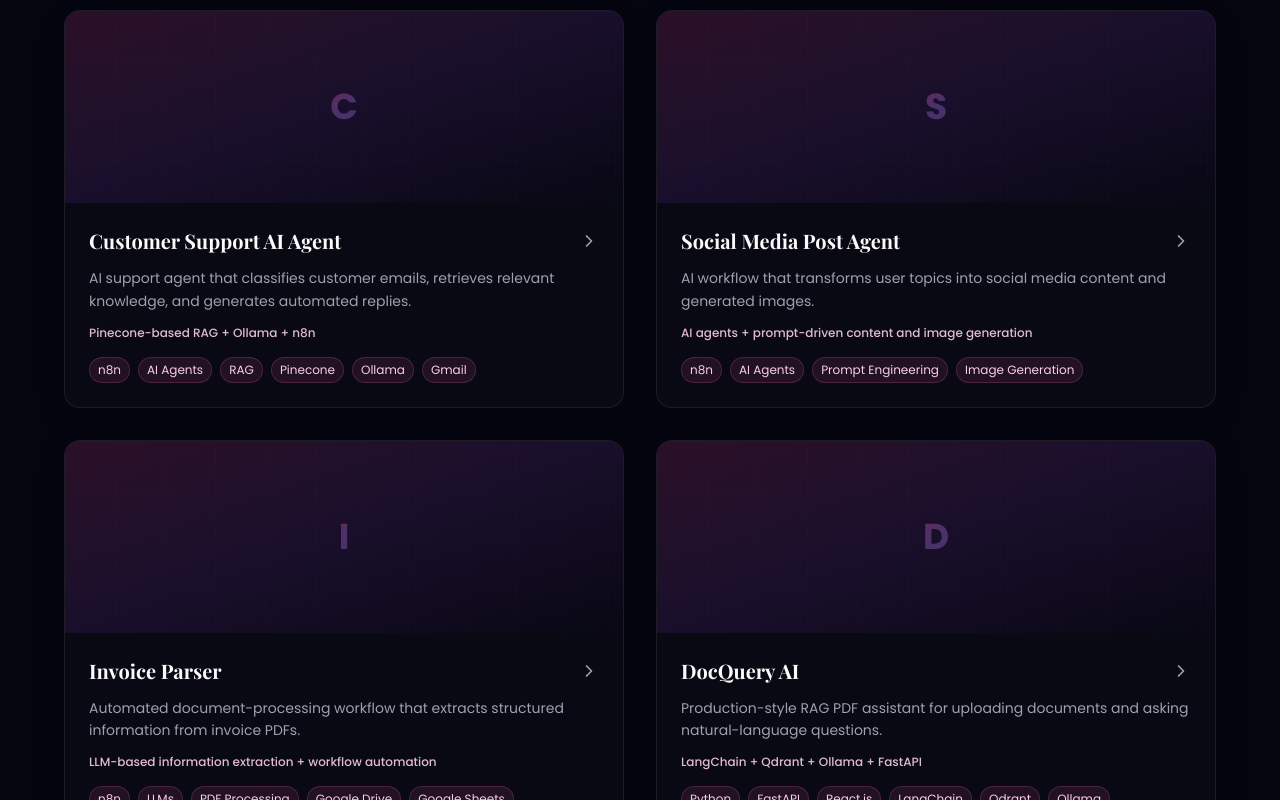
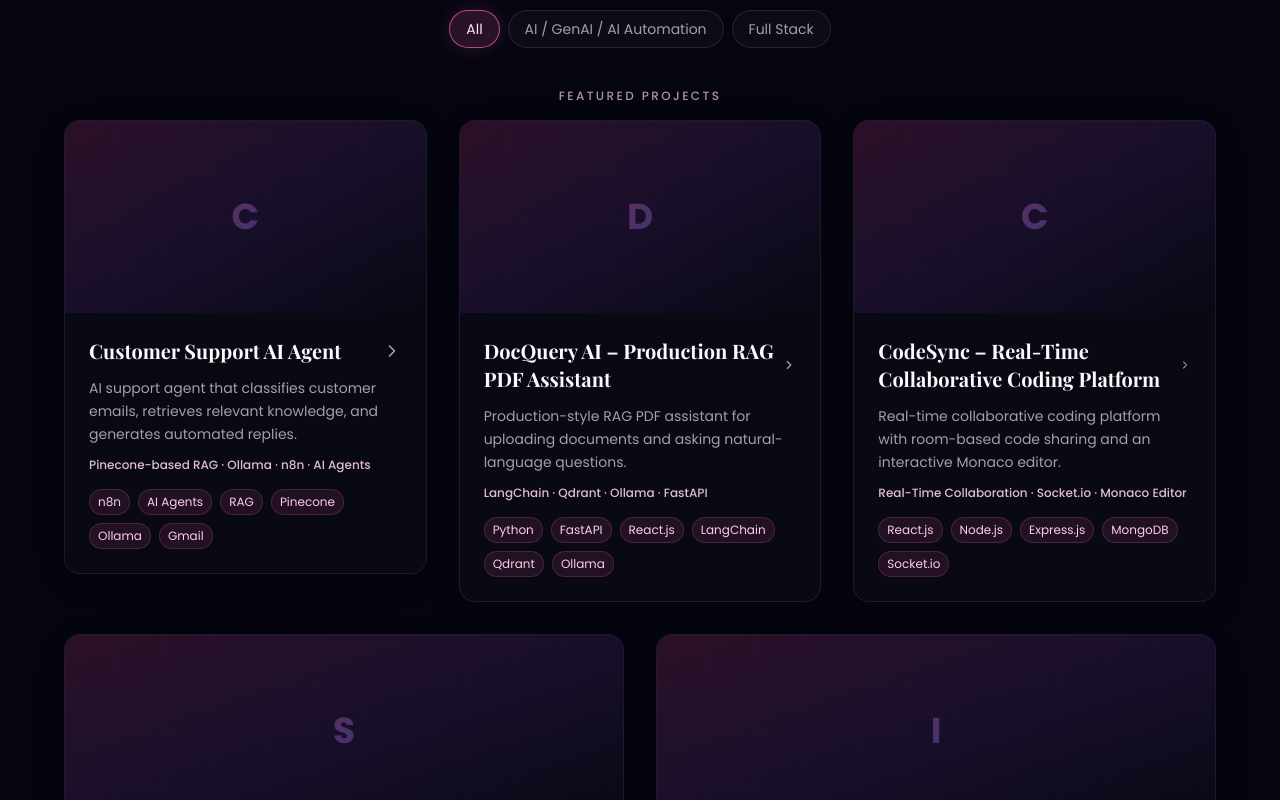
Before and after one commit to Sakshi-maulekhi/dev-portfolio-website, a Next.js app: page / in a window 1280 px wide. Shown: the part 3040-3840 px from the top of the page. Built offline with nearby package versions, Linux system fonts and the light colour scheme.

Commit message:
feat: enhance project list with filtering and categorization

```diff
--- a/components/projects.tsx
+++ b/components/projects.tsx
@@ -3,54 +3,106 @@
 import { motion, useInView } from "framer-motion"
 import { useRef, useState } from "react"
 import { ExternalLink, Github, ChevronRight } from "lucide-react"
-import { Button } from "@/components/ui/button"
+type ProjectCategory = "AI / GenAI / AI Automation" | "Full Stack"
 
-const projects = [
+type Project = {
+  title: string
+  description: string
+  highlight: string
+  tech: string[]
+  github: string
+  demo?: string
+  category: ProjectCategory
+  featured?: boolean
+}
+
+const projects: Project[] = [
   {
     title: "Customer Support AI Agent",
     description: "AI support agent that classifies customer emails, retrieves relevant knowledge, and generates automated replies.",
-    highlight: "Pinecone-based RAG + Ollama + n8n",
+    highlight: "Pinecone-based RAG · Ollama · n8n · AI Agents",
     tech: ["n8n", "AI Agents", "RAG", "Pinecone", "Ollama", "Gmail"],
     github: "https://github.com/Sakshi-maulekhi/ai-automation-workflows",
-    demo: "https://github.com/Sakshi-maulekhi/ai-automation-workflows",
+    category: "AI / GenAI / AI Automation",
+    featured: true,
   },
   {
     title: "Social Media Post Agent",
     description: "AI workflow that transforms user topics into social media content and generated images.",
-    highlight: "AI agents + prompt-driven content and image generation",
+    highlight: "AI Agents · Prompt Engineering · Image Generation · n8n",
     tech: ["n8n", "AI Agents", "Prompt Engineering", "Image Generation"],
     github: "https://github.com/Sakshi-maulekhi/ai-automation-workflows",
-    demo: "https://github.com/Sakshi-maulekhi/ai-automation-workflows",
+    category: "AI / GenAI / AI Automation",
   },
   {
     title: "Invoice Parser",
     description: "Automated document-processing workflow that extracts structured information from invoice PDFs.",
-    highlight: "LLM-based information extraction + workflow automation",
+    highlight: "LLM Information Extraction · PDF Processing · Google Sheets",
     tech: ["n8n", "LLMs", "PDF Processing", "Google Drive", "Google Sheets"],
     github: "https://github.com/Sakshi-maulekhi/ai-automation-workflows",
-    demo: "https://github.com/Sakshi-maulekhi/ai-automation-workflows",
+    category: "AI / GenAI / AI Automation",
   },
   {
-    title: "DocQuery AI",
+    title: "RAG Chatbot",
+    description: "Document-grounded chatbot that retrieves relevant information from a knowledge base to answer user queries.",
+    highlight: "RAG · Embeddings · Vector Search · Ollama",
+    tech: ["n8n", "RAG", "Ollama", "Vector Database", "Embeddings"],
+    github: "https://github.com/Sakshi-maulekhi/ai-automation-workflows",
+    category: "AI / GenAI / AI Automation",
+  },
+  {
+    title: "DocQuery AI – Production RAG PDF Assistant",
     description: "Production-style RAG PDF assistant for uploading documents and asking natural-language questions.",
-    highlight: "LangChain + Qdrant + Ollama + FastAPI",
+    highlight: "LangChain · Qdrant · Ollama · FastAPI",
     tech: ["Python", "FastAPI", "React.js", "LangChain", "Qdrant", "Ollama"],
     github: "https://github.com/Sakshi-maulekhi/DocQuery-AI",
-    demo: "https://github.com/Sakshi-maulekhi/DocQuery-AI",
+    category: "AI / GenAI / AI Automation",
+    featured: true,
   },
   {
-    title: "CodeSync",
+    title: "CodeSync – Real-Time Collaborative Coding Platform",
     description: "Real-time collaborative coding platform with room-based code sharing and an interactive Monaco editor.",
-    highlight: "End-to-end full-stack application + real-time collaboration",
+    highlight: "Real-Time Collaboration · Socket.io · Monaco Editor",
     tech: ["React.js", "Node.js", "Express.js", "MongoDB", "Socket.io"],
     github: "https://github.com/Sakshi-maulekhi/CodeSync-Live",
     demo: "https://code-sync-live-jrnx.vercel.app/",
+    category: "Full Stack",
+    featured: true,
+  },
+  {
+    title: "PropertyHub – Full-Stack Real Estate Platform",
+    description: "Full-stack real estate platform with authentication, property search, saved properties, and real-time communication.",
+    highlight: "REST APIs · Authentication · Real-Time Chat · MongoDB",
+    tech: ["React.js", "Tailwind CSS", "Node.js", "Express.js", "MongoDB", "Prisma", "Socket.IO"],
+    github: "https://github.com/Sakshi-maulekhi/Real-Estate",
+    demo: "https://real-estate-neon-psi.vercel.app/",
+    category: "Full Stack",
+  },
+  {
+    title: "JobPortal – AI-Powered Microservices Recruitment Platform",
+    description: "Microservices-based recruitment platform with authentication, event-driven communication, and AI-powered recruitment features.",
+    highlight: "Microservices · Apache Kafka · Redis · AI-Powered Recruitment",
+    tech: ["Node.js", "Express.js", "TypeScript", "PostgreSQL", "Redis", "Apache Kafka", "Docker"],
+    github: "https://github.com/Sakshi-maulekhi/AI-powered-job-portal-with-microservices",
+    category: "Full Stack",
   },
 ]
+
+const filters = ["All", "AI / GenAI / AI Automation", "Full Stack"] as const
+
+type Filter = (typeof filters)[number]
 
 export function Projects() {
   const ref = useRef(null)
   const isInView = useInView(ref, { once: true, margin: "-100px" })
+  const [activeFilter, setActiveFilter] = useState<Filter>("All")
+
+  const filteredProjects = activeFilter === "All"
+    ? projects
+    : projects.filter((project) => project.category === activeFilter)
+
+  const featuredProjects = filteredProjects.filter((project) => project.featured)
+  const remainingProjects = filteredProjects.filter((project) => !project.featured)
 
   return (
     <section id="projects" className="py-24 relative">
@@ -81,22 +133,55 @@ export function Projects() {
             </motion.h2>
           </div>
 
+          {/* Project Filters */}
+          <div className="flex flex-wrap justify-center gap-2 mb-10" role="tablist" aria-label="Project categories">
+            {filters.map((filter) => (
+              <button
+                key={filter}
+                type="button"
+                role="tab"
+                aria-selected={activeFilter === filter}
+                onClick={() => setActiveFilter(filter)}
+                className={`rounded-full border px-4 py-2 text-sm transition-all ${
+                  activeFilter === filter
+                    ? "border-pink-400/70 bg-pink-400/15 text-pink-100 shadow-[0_0_20px_rgba(255,111,181,0.16)]"
+                    : "border-white/10 bg-white/[0.03] text-muted-foreground hover:border-pink-400/40 hover:text-foreground"
+                }`}
+              >
+                {filter}
+              </button>
+            ))}
+          </div>
+
+          {/* Featured Projects */}
+          {featuredProjects.length > 0 && (
+            <div className="mb-8">
+              <p className="mb-4 text-center text-xs font-medium uppercase tracking-[0.2em] text-pink-200/70">Featured projects</p>
+              <div className="grid md:grid-cols-3 gap-8 max-w-6xl mx-auto">
+                {featuredProjects.map((project, index) => (
+                  <ProjectCard key={project.title} project={project} index={index} isInView={isInView} featured />
+                ))}
+              </div>
+            </div>
+          )}
+
           {/* Projects Grid */}
-          <div className="grid md:grid-cols-2 gap-8 max-w-6xl mx-auto">
-            {projects.map((project, index) => (
+          <motion.div layout className="grid md:grid-cols-2 gap-8 max-w-6xl mx-auto">
+            {remainingProjects.map((project, index) => (
               <ProjectCard key={project.title} project={project} index={index} isInView={isInView} />
             ))}
-          </div>
+          </motion.div>
         </motion.div>
       </div>
     </section>
   )
 }
 
-function ProjectCard({ project, index, isInView }: {
-  project: typeof projects[0];
-  index: number;
+function ProjectCard({ project, index, isInView, featured = false }: {
+  project: Project
+  index: number
   isInView: boolean
+  featured?: boolean
 }) {
   const [isHovered, setIsHovered] = useState(false)
 
@@ -115,7 +200,11 @@ function ProjectCard({ project, index, isInView }: {
           rotateY: isHovered ? -3 : 0,
         }}
         transition={{ type: "spring", stiffness: 300, damping: 20 }}
-        className="glass rounded-2xl overflow-hidden border border-pink-400/20 hover:border-pink-400/40 transition-all duration-300"
+        className={`glass rounded-2xl overflow-hidden border transition-all duration-300 ${
+          featured
+            ? "border-pink-400/40 shadow-[0_0_28px_rgba(255,111,181,0.12)]"
+            : "border-pink-400/20 hover:border-pink-400/40"
+        }`}
         style={{ transformStyle: "preserve-3d" }}
       >
         {/* Image placeholder with gradient */}
@@ -135,6 +224,7 @@ function ProjectCard({ project, index, isInView }: {
             animate={{ opacity: isHovered ? 1 : 0 }}
             className="absolute inset-0 bg-background/70 backdrop-blur-lg flex items-center justify-center gap-4"
           >
+            {project.demo && (
               <motion.button
                 whileHover={{ scale: 1.05 }}
                 whileTap={{ scale: 0.95 }}
@@ -144,6 +234,7 @@ function ProjectCard({ project, index, isInView }: {
                 <ExternalLink className="inline mr-2 h-3 w-3" />
                 Live Demo
               </motion.button>
+            )}
             <motion.button
               whileHover={{ scale: 1.05 }}
               whileTap={{ scale: 0.95 }}
```
Lines whose indentation alone changed are shown as unchanged.
